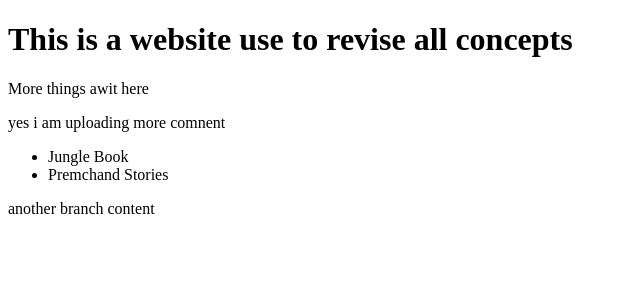
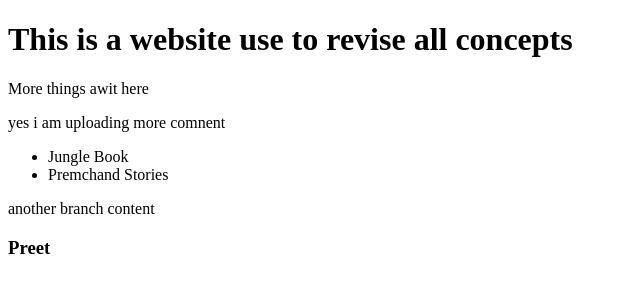
Before and after one commit to Bhim777/portfoliobhim, a plain HTML site: page index.html in a window 1280 px wide. Shown: the full height of the page, 0-640 px from the left. Drawn offline with Linux system fonts and the light colour scheme.

Commit message:
html: h3changes

```diff
--- a/index.html
+++ b/index.html
@@ -17,6 +17,7 @@
     </ul>
 
     <p>another branch content</p>
+    <h3>Preet</h3>
 
   </body>
 </html>
```
